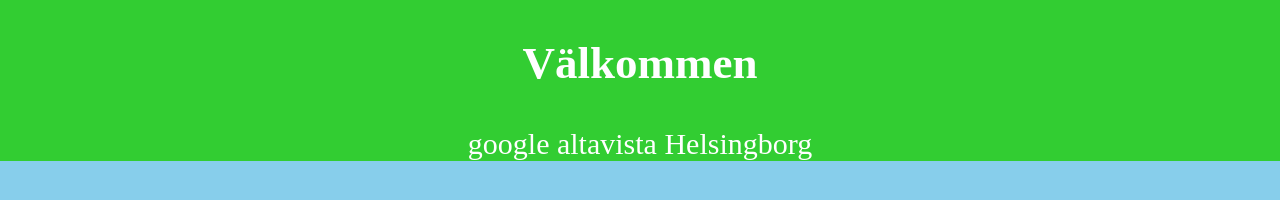
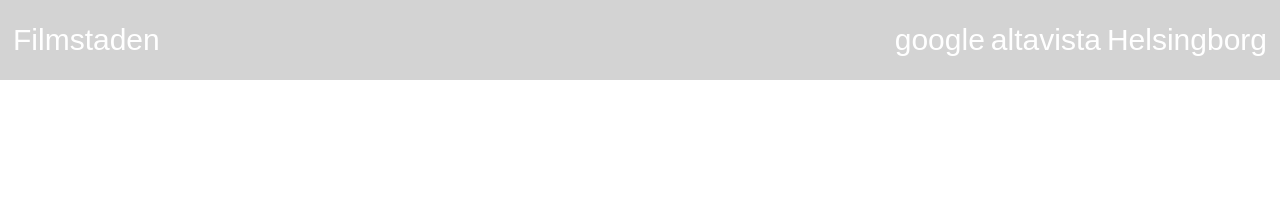
Before and after one commit to mattiasphbg/mandatory-htmlcss2, a plain HTML site: page index.html in a window 1280 px wide. Drawn offline with Linux system fonts and the light colour scheme.

```diff
--- a/index.html
+++ b/index.html
@@ -12,12 +12,12 @@
  </head>
  <body>
  <header>
-   <h2>Välkommen</h2>
- <nav>
-    <a class="nav-link" href="https://www.google.se">google</a>
-    <a class="nav-link" href="https://www.altavista.se">altavista</a>
-    <a class="nav-link" href="https://www.helsingborg.se">Helsingborg</a>
- </nav>
+    <a href="#Filmstaden" id="filmstaden">Filmstaden</a>
+  <nav>
+    <a href="https://www.google.se">google</a>
+    <a id="active" href="https://www.altavista.se">altavista</a>
+    <a href="https://www.helsingborg.se">Helsingborg</a>
+  </nav>
  </header>
 
  <section>
--- a/style.css
+++ b/style.css
@@ -1,35 +1,50 @@
 html body {
-  background-color: skyblue;
-  width: 100%;
-  font-size: 25px;
-  color: #fff;
+  margin: 0;
+
 }
 
 header {
-  text-align: center;
-  font-size: 30px;
-  background-color: limegreen;
-  position: fixed;
-  top: 0;
-  right: 0px;
-  width: 100%;
+ overflow: hidden;
+ background-color: lightgray;
+ padding: 20px 10px;
 }
 
-@media (max-width: 700px) {
-  nav {
-    display: none;
-  }
+header a {
+  float: left;
+  text-decoration: none;
+  color: white;
+  font-family: Arial, Helvetica, sans-serif;
+  font-size: 30px;
+  padding: 3px;
 }
 
-.nav-link {
-  text-decoration: none;
-  color: white;
-}
 
- img {
+
+ nav  {
+   float: right;
+ }
+
+ #active {
+
+ }
+
+
+ img  {
    align-self: center;
    height: 100%;
    width: auto;
    border: 0;
    flex-grow: 1;
  }
+
+ @media (max-width: 700px) {
+  nav {
+    display: none;
+  }
+  #filmstaden {
+    float: none;
+    display: block;
+    text-align: center;
+  }
+
+}
```
